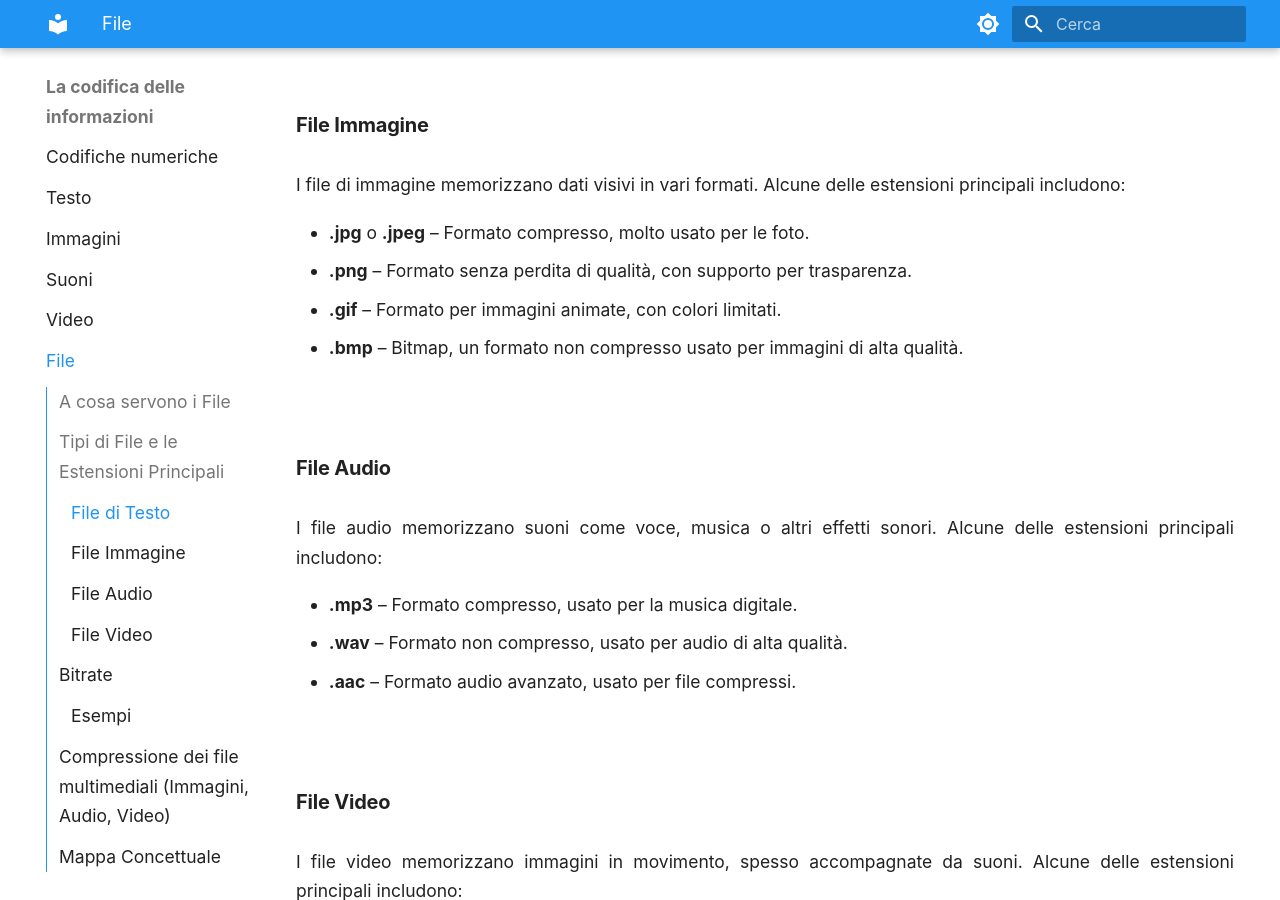
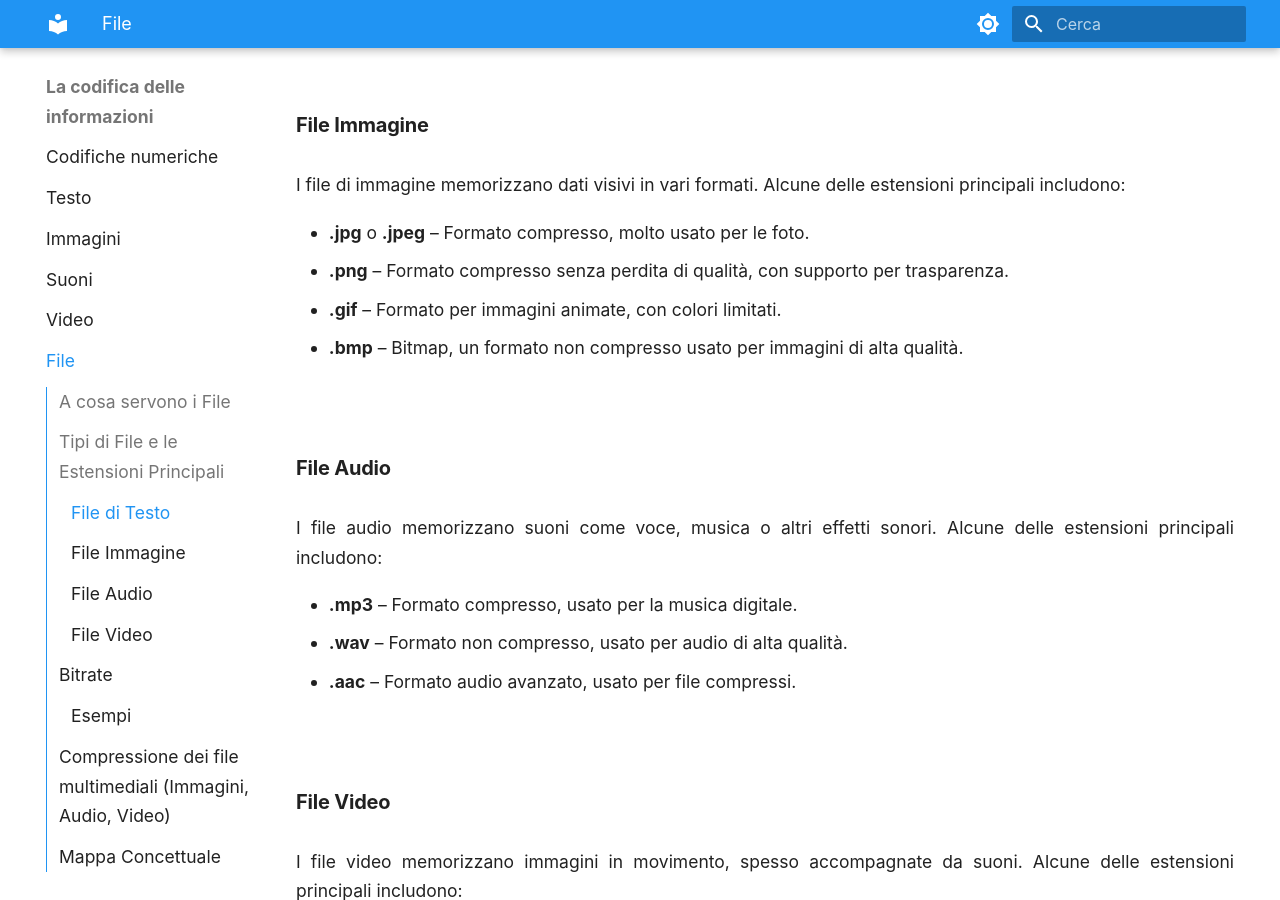
Before and after one commit to Federob/infohandouts, an MkDocs documentation site: the page built from docs/infoCoding/05_file.md, in a window 1280 px wide and 900 px high, scrolled down 1262 px. Built offline with MkDocs 1.6.1 and Material for MkDocs 9.7.7, drawn with Linux system fonts in a browser that asks for light colours.

Commit message:
some fix

```diff
--- a/docs/infoCoding/05_file.md
+++ b/docs/infoCoding/05_file.md
@@ -28,7 +28,7 @@ I file di testo contengono solo caratteri leggibili, come lettere e numeri. Alcu
 I file di immagine memorizzano dati visivi in vari formati. Alcune delle estensioni principali includono:
 
 - **.jpg** o **.jpeg** – Formato compresso, molto usato per le foto.
-- **.png** – Formato senza perdita di qualità, con supporto per trasparenza.
+- **.png** – Formato compresso senza perdita di qualità, con supporto per trasparenza.
 - **.gif** – Formato per immagini animate, con colori limitati.
 - **.bmp** – Bitmap, un formato non compresso usato per immagini di alta qualità.
 
```
Also changed, not shown: docs/infoCoding/04_digit_video.md (+2 -1 lines), 1 other file.
